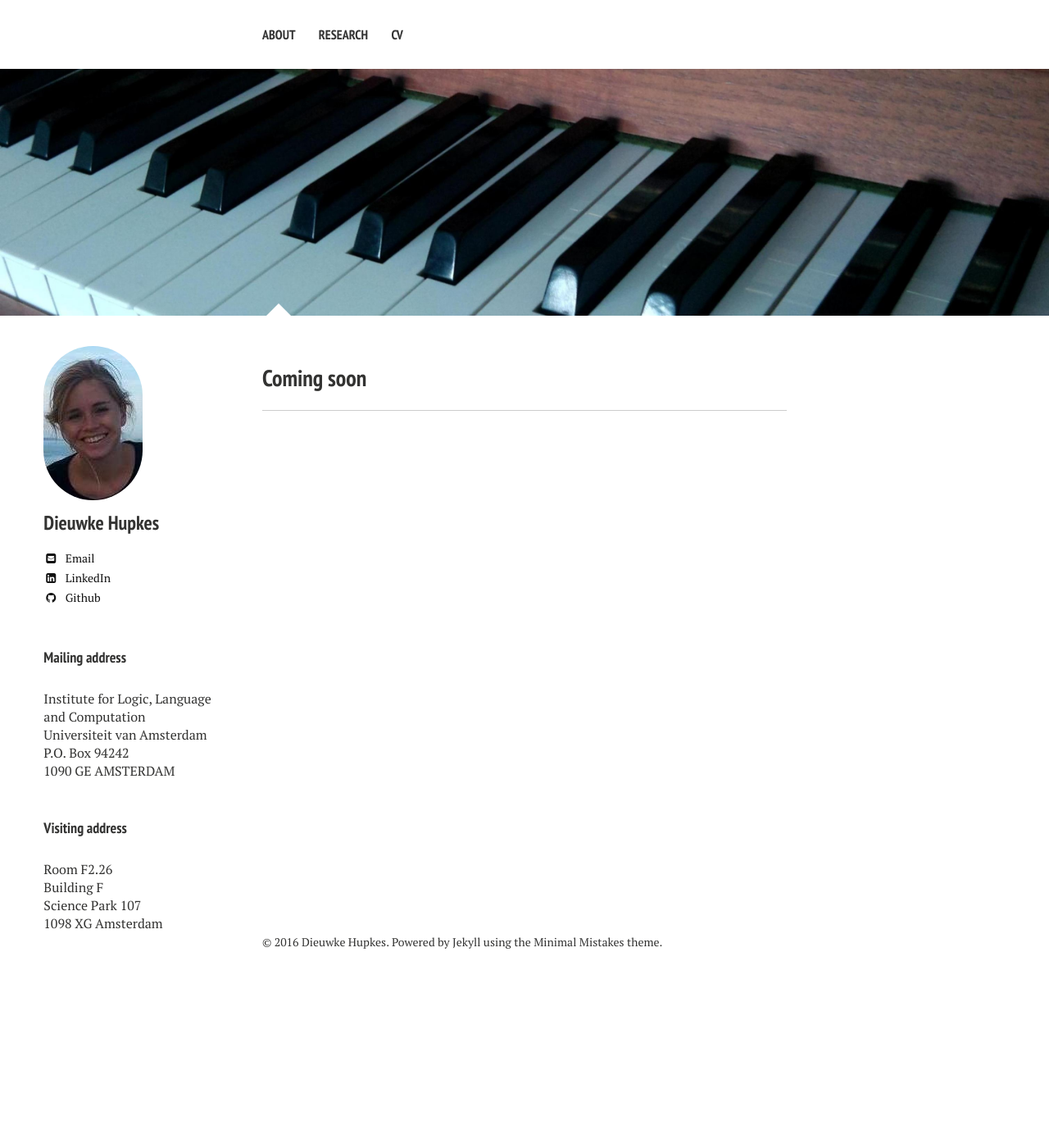
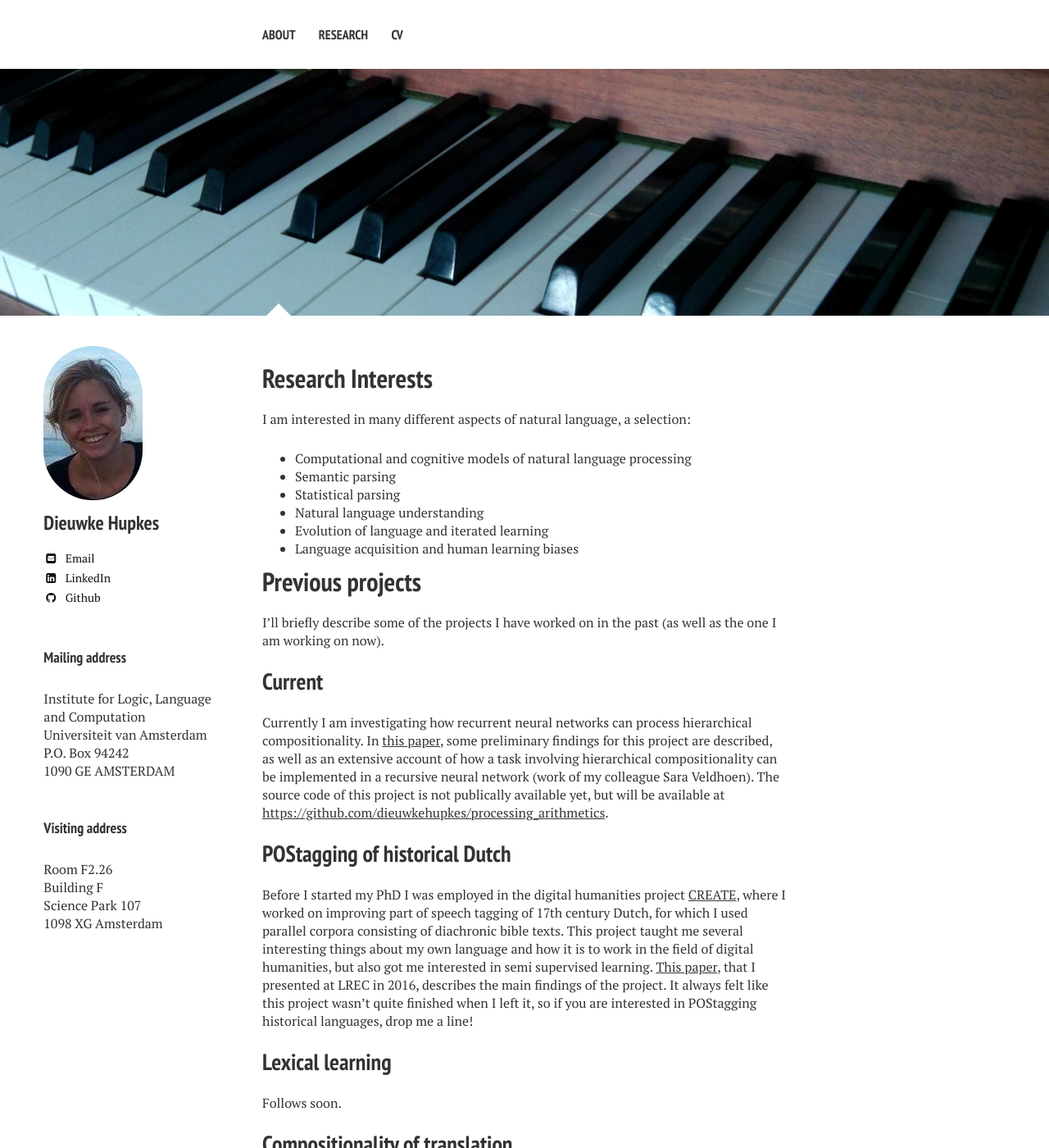
Before and after one commit to dieuwkehupkes/dieuwkehupkes.github.io, a Jekyll site: the page built from research/index.md, in a window 1280 px wide and 1400 px high. Shown: the whole window at 82% size. Built offline with Jekyll 4.4.1, drawn with Linux system fonts in a browser that asks for light colours; nearby versions of some CDN libraries; some of the changed text lies outside the part shown.

Commit message:
update research page

```diff
--- a/research/index.md
+++ b/research/index.md
@@ -6,4 +6,40 @@ image:
   feature: piano-header-own2.jpg
 ---
 
-## Coming soon
+# Research Interests
+
+I am interested in many different aspects of natural language, a selection:
+
+- Computational and cognitive models of natural language processing
+- Semantic parsing
+- Statistical parsing
+- Natural language understanding
+- Evolution of language and iterated learning
+- Language acquisition and human learning biases
+
+# Previous projects
+
+I'll briefly describe some of the projects I have worked on in the past (as well as the one I am working on now).
+
+## Current
+
+Currently I am investigating how recurrent neural networks can process hierarchical compositionality.
+In [this paper](nips2016.pdf), some preliminary findings for this project are described, as well as an extensive account of how a task involving hierarchical compositionality can be implemented in a recursive neural network (work of my colleague Sara Veldhoen).
+The source code of this project is not publically available yet, but will be available at [https://github.com/dieuwkehupkes/processing_arithmetics](https://github.com/dieuwkehupkes/processing_arithmetics).
+
+## POStagging of historical Dutch
+
+Before I started my PhD I was employed in the digital humanities project [CREATE](http://www.create.humanities.uva.nl/), where I worked on improving part of speech tagging of 17th century Dutch, for which I used parallel corpora consisting of diachronic bible texts.
+This project taught me several interesting things about my own language and how it is to work in the field of digital humanities, but also got me interested in semi supervised learning.
+[This paper](LREC2016.pdf), that I presented at LREC in 2016, describes the main findings of the project.
+It always felt like this project wasn't quite finished when I left it, so if you are interested in POStagging historical languages, drop me a line!
+
+## Lexical learning
+
+Follows soon.
+
+## Compositionality of translation
+
+In my master thesis, I aimed to empirically establish the compositionality of translation according to dependency parses. If you are interested in the results, my thesis can be found [here](thesis.pdf).
+
+-
```
Also changed, not shown: 3 other files.
